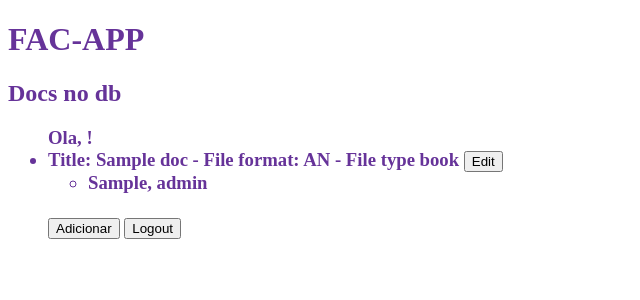
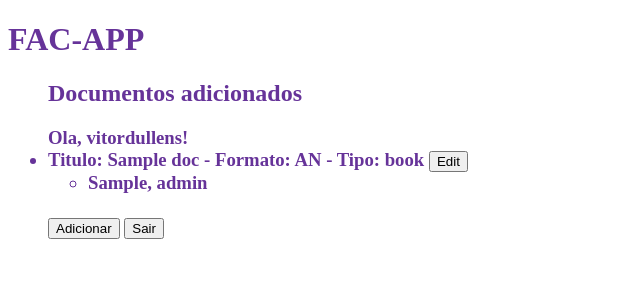
Before and after one commit to vitordullens/fac-cedoc, a Django app: page / in a window 1280 px wide. Shown: the top 300 px of the page, without its empty margins (0-640 px from the left). Run offline with Django 3.2, Linux system fonts and the light colour scheme; a user stored in the database is signed in; tables that the repository leaves empty hold one stand-in row (values such as "Sample post").

Commit message:
colocando tudo em pt-br

```diff
--- a/facapp/accounts/forms.py
+++ b/facapp/accounts/forms.py
@@ -4,9 +4,7 @@ from django.contrib.auth.forms import UserCreationForm
 from django.core.validators import RegexValidator
 
 class SignUpForm(UserCreationForm):
-    first_name = forms.CharField(max_length=30, required=False, help_text='Optional.')
-    last_name = forms.CharField(max_length=30, required=False, help_text='Optional.')
-    email = forms.EmailField(max_length=254, help_text='Required. Inform a valid email address.', validators=[RegexValidator(regex=r'^[\w\d\.]*@(?:aluno\.)?unb\.br$', message='Only UnB email allowed.', code='invalid_email'),])
+    email = forms.EmailField(max_length=254, help_text='Required. Inform a valid email address.', validators=[RegexValidator(regex=r'^[\w\d\.]*@(?:aluno\.)?unb\.br$', message='Só são permitidos emails da UnB.', code='invalid_email'),])
     class Meta:
         model = User
-        fields = ('username', 'first_name', 'last_name', 'email', 'password1', 'password2', )
+        fields = ('username', 'email', 'password1', 'password2', )
--- a/facapp/accounts/templates/registration/login.html
+++ b/facapp/accounts/templates/registration/login.html
@@ -11,7 +11,7 @@
     <form method="post">
         {% csrf_token %}
         {{ form.as_p }}
-        <button type="submit">Login</button>
+        <button type="submit">Entrar</button>
     </form>
 </body>
 </html>
--- a/facapp/accounts/templates/registration/signup.html
+++ b/facapp/accounts/templates/registration/signup.html
@@ -4,10 +4,10 @@
     <meta charset="UTF-8">
     <meta name="viewport" content="width=device-width, initial-scale=1.0">
     <meta http-equiv="X-UA-Compatible" content="ie=edge">
-    <title>Sign Up</title>
+    <title>Registrar-se</title>
 </head>
 <body>
-    <h2>Sign up</h2>
+    <h2>Registrar-se</h2>
      <form method="post">
     {% csrf_token %}
     {% for field in form %}
@@ -22,7 +22,7 @@
         {% endfor %}
       </p>
     {% endfor %}
-    <button type="submit">Sign up</button>
+    <button type="submit">Registrar</button>
   </form>
 </body>
 </html>
--- a/facapp/cedoc/templates/cedoc/contribs.html
+++ b/facapp/cedoc/templates/cedoc/contribs.html
@@ -28,7 +28,7 @@
     <form action="{% url 'url_contribs' pk %}" method="GET">
         {% csrf_token %}
         <input name="i" type="number" value="{{ i }}" style="display: none">
-        <button type="submit"><i class="fas fa-plus"></i> New Contributor</button>
+        <button type="submit"><i class="fas fa-plus"></i>Novo Contribuidor</button>
     </form>
 
 
--- a/facapp/cedoc/templates/cedoc/edit.html
+++ b/facapp/cedoc/templates/cedoc/edit.html
@@ -4,16 +4,16 @@
     <meta charset="UTF-8">
     <meta name="viewport" content="width=device-width, initial-scale=1.0">
     <meta http-equiv="X-UA-Compatible" content="ie=edge">
-    <title>Edit Entry</title>
+    <title>Editar envio</title>
 </head>
 <body>
     <form enctype="multipart/form-data" method="POST">
         {% csrf_token %}
         {{ form.as_p}}
 
-        <button class="fieldWrapper" type="submit">Submit</button>
+        <button class="fieldWrapper" type="submit">Confirmar</button>
     </form>
 
-    <button onclick="location.href = '{% url 'url_delete' doc.id %}' ">Delete</button>
+    <button onclick="location.href = '{% url 'url_delete' doc.id %}' ">Deletar</button>
 </body>
 </html>
--- a/facapp/cedoc/templates/cedoc/index.html
+++ b/facapp/cedoc/templates/cedoc/index.html
@@ -10,14 +10,14 @@
 </head>
 <body>
     <h1>FAC-APP</h1>
-    <h2>Docs no db</h2>
     <ul>
+        {% if user.is_authenticated %}
+        <h2>Documentos adicionados</h2>
         <h3>
-        {% if user.is_authenticated %}
-            Ola, {{ user.first_name }}!
+            Ola, {{ user.username }}!
             {% for doc,contributor in files.items%}
             <li>
-                    <b>Title:</b> {{ doc.title }} - <b>File format:</b> {{ doc.fileFormat }}  - <b>File type</b> {{ doc.fileType}}
+                    <b>Titulo:</b> {{ doc.title }} - <b>Formato:</b> {{ doc.fileFormat }}  - <b>Tipo:</b> {{ doc.fileType}}
                     <button onclick="location.href = '{% url 'url_edit' doc.id %}' ">Edit</button>
                     <ul>
                         {% for c in contributor %}
@@ -29,11 +29,11 @@
             {% endfor %}
             <br>
             <button onclick="location.href = '{% url 'url_option' %}' ">Adicionar</button>
-            <button onclick="location.href = '{% url 'logout' %}' ">Logout</button>
+            <button onclick="location.href = '{% url 'logout' %}' ">Sair</button>
         {% else %}
-            <p>Faça o login :)</p>
-            <button onclick="location.href = '{% url 'login' %}' ">Sign In</button>
-            <button onclick="location.href = '{% url 'url_signup' %}' ">Sign Up</button>
+            <h2>Faça o login :)</h2>
+            <button onclick="location.href = '{% url 'login' %}' ">Entrar</button>
+            <button onclick="location.href = '{% url 'url_signup' %}' ">Registrar-se</button>
         {% endif %}
         </h3>
 
--- a/facapp/cedoc/templates/cedoc/new_entry.html
+++ b/facapp/cedoc/templates/cedoc/new_entry.html
@@ -10,7 +10,7 @@
     <title>New Entry</title>
 </head>
 <body>
-    <h1>NEW {{ file }}</h1>
+    <h1>Novo {{ file }}</h1>
     <form enctype="multipart/form-data" method="POST">
             {% csrf_token %}
 
@@ -24,7 +24,7 @@
                 </div>
             {% endfor %}
 
-            <button class="fieldWrapper" type="submit">Next</button>
+            <button class="fieldWrapper" type="submit">Confirmar</button>
     </form>
 
 </body>
--- a/facapp/facapp/settings.py
+++ b/facapp/facapp/settings.py
@@ -107,7 +107,7 @@ AUTH_PASSWORD_VALIDATORS = [
 # Internationalization
 # https://docs.djangoproject.com/en/2.0/topics/i18n/
 
-LANGUAGE_CODE = 'en-us'
+LANGUAGE_CODE = 'pt-br'
 
 TIME_ZONE = 'America/Sao_Paulo'
 
```
Also changed, not shown: facapp/db.sqlite3.
